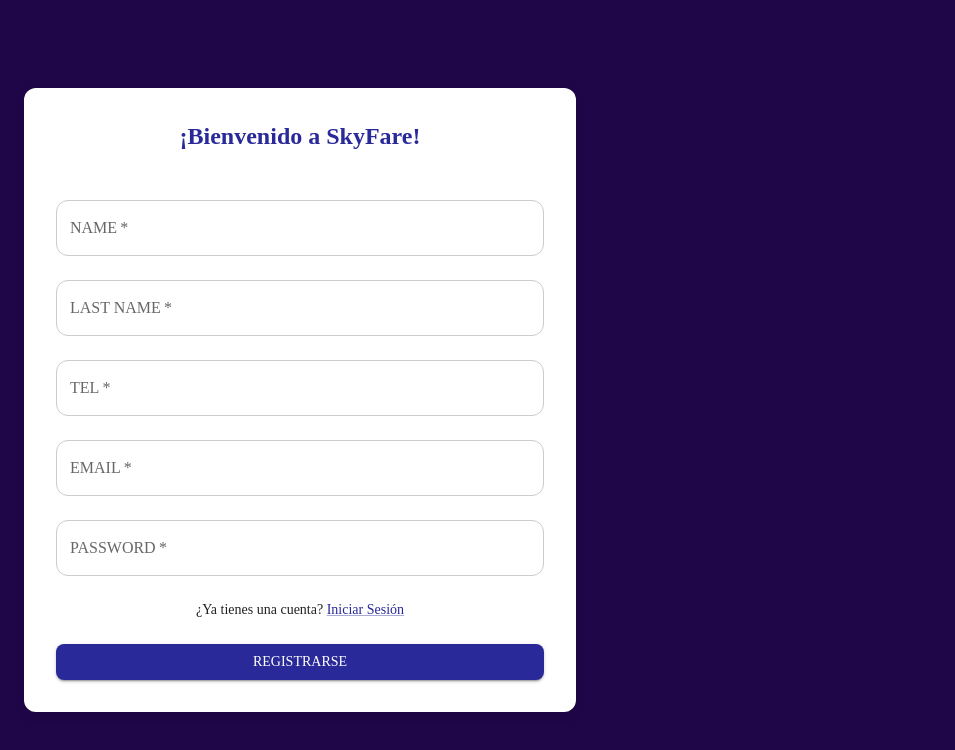
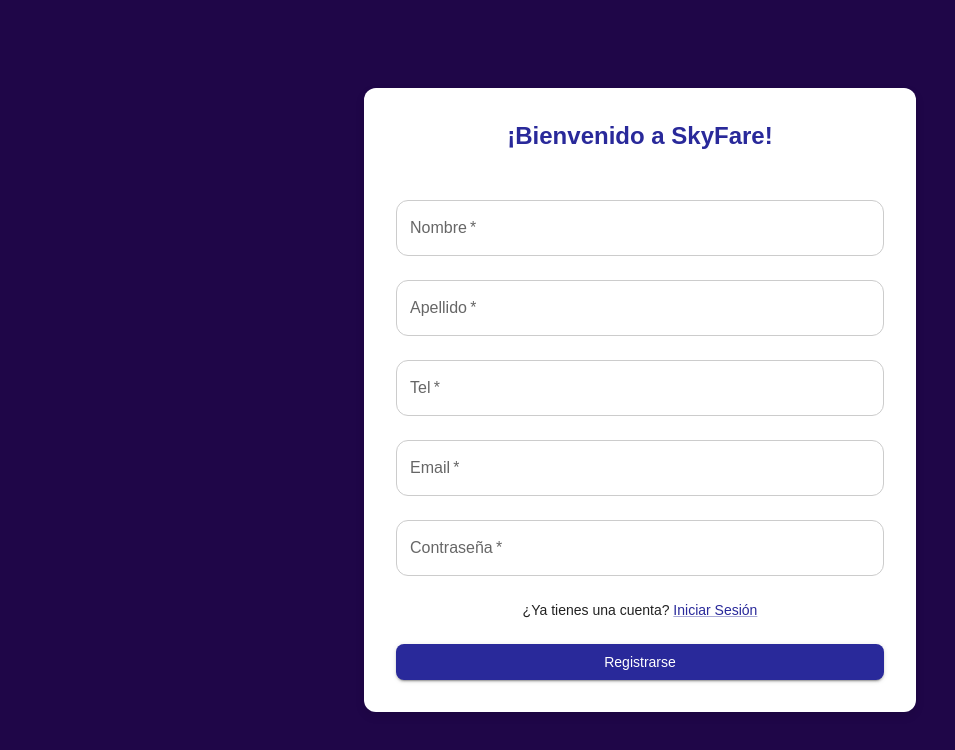
Before and after one commit to adrianajacobo2002/travel-web, a React (Vite) app: page /register in a window 1280 px wide. Shown: the top 750 px of the page, without its empty margins (0-955 px from the left). Built offline with nearby package versions, Linux system fonts and the light colour scheme.

Commit message:
Interfaz centrada

```diff
--- a/src/App.jsx
+++ b/src/App.jsx
@@ -9,13 +9,13 @@
 
 const theme = createTheme({
   typography: {
-    fontFamily: "Nunito, serif",
-    h1: { fontFamily: "Poppins, serif" },
-    h2: { fontFamily: "Poppins, serif" },
-    h3: { fontFamily: "Poppins, serif" },
-    h4: { fontFamily: "Poppins, serif" },
-    h5: { fontFamily: "Poppins, serif" },
-    h6: { fontFamily: "Poppins, serif" },
+    fontFamily: "Nunito, sans-serif",
+    h1: { fontFamily: "Poppins, sans-serif" },
+    h2: { fontFamily: "Poppins, sans-serif" },
+    h3: { fontFamily: "Poppins, sans-serif" },
+    h4: { fontFamily: "Poppins, sans-serif" },
+    h5: { fontFamily: "Poppins, sans-serif" },
+    h6: { fontFamily: "Poppins, sans-serif" },
   },
   palette: {
     background: {
--- a/src/forms/Login/Login.jsx
+++ b/src/forms/Login/Login.jsx
@@ -1,14 +1,41 @@
 import React, { useState } from "react";
 import { useNavigate } from "react-router-dom";
-import { login } from "../../service/authService"; // Importa el servicio
-import Container from "@mui/material/Container";
-import Card from "@mui/material/Card";
-import CardContent from "@mui/material/CardContent";
-import Button from "@mui/material/Button";
-import Typography from "@mui/material/Typography";
-import TextField from "@mui/material/TextField";
-import CardMedia from "@mui/material/CardMedia";
-import avion from "../../assets/img/avion.png";
+import {
+  TextField,
+  Button,
+  Typography,
+  Box,
+  Container,
+  Paper,
+  Link,
+} from "@mui/material";
+import { styled } from "@mui/material/styles";
+import { login } from "../../service/authService";
+
+// Estilos personalizados
+const CustomPaper = styled(Paper)({
+  padding: "2rem",
+  display: "flex",
+  flexDirection: "column",
+  alignItems: "center",
+  borderRadius: "12px",
+  boxShadow: "0px 4px 10px rgba(0, 0, 0, 0.1)",
+});
+
+const CustomTextField = styled(TextField)({
+  "& .MuiOutlinedInput-root": {
+    borderRadius: "12px",
+    "& fieldset": {
+      borderColor: "#ccc",
+    },
+    "&:hover fieldset": {
+      borderColor: "#999",
+    },
+    "&.Mui-focused fieldset": {
+      borderColor: "#24107D",
+    },
+  },
+});
 
 const Login = () => {
   const [formData, setFormData] = useState({ email: "", password: "" });
@@ -21,38 +48,100 @@
 
   const handleSubmit = async (e) => {
     e.preventDefault();
-    setError(""); // Limpia errores previos
+    setError("");
 
     try {
       const data = await login(formData.email, formData.password);
       console.log("Login exitoso:", data);
-      navigate("/dashboard"); // Redirige tras el login
+      navigate("/dashboard");
     } catch (err) {
       setError(err || "Error al iniciar sesión. Inténtalo de nuevo.");
     }
   };
 
   return (
-    <Container maxWidth="sm" sx={{ display: "flex", justifyContent: "center", minHeight: "100vh", alignItems: "center" }}>
-      <Card sx={{ padding: 4, borderRadius: 5, textAlign: "center", width: "100%" }}>
-        <Typography variant="h5" sx={{ fontWeight: "bold", mb: 2, color: "#1f0648" }}>¡Bienvenido a <br /> SkyFare!</Typography>
-        <CardMedia component="img" image={avion} alt="Avión" sx={{ maxWidth: "20%", height: "auto", margin: "0 auto", mb: 2 }} />
+    <Box
+      sx={{
+        minHeight: "100vh",
+        width: "100vw", // ✅ Asegura que ocupe todo el ancho de la pantalla
+        display: "flex",
+        justifyContent: "center", // ✅ Centra horizontalmente
+        alignItems: "center", // ✅ Centra verticalmente
+        backgroundColor: "#1f0648", // ✅ Asegura que el fondo se aplique en toda la pantalla
+      }}
+    >
+      <Container maxWidth="sm">
+        <CustomPaper>
+          <Typography
+            variant="h5"
+            fontWeight="bold"
+            color="#29299a"
+            gutterBottom
+          >
+            ¡Bienvenido a <span style={{ color: "#29299a" }}>SkyFare!</span>
+          </Typography>
 
-        <form onSubmit={handleSubmit}>
-          <CardContent sx={{ textAlign: "left" }}>
-            <Typography variant="subtitle2" sx={{ fontWeight: "bold", mb: 0.5, color: "#1f0648", fontSize: "16px" }}>EMAIL</Typography>
-            <TextField fullWidth id="email" label="Email" variant="outlined" type="email" name="email" value={formData.email} onChange={handleChange} sx={{ mb: 2 }} />
+          <Box
+            component="form"
+            onSubmit={handleSubmit}
+            sx={{ width: "100%", mt: 3, borderRadius: "8px" }}
+          >
+            <CustomTextField
+              label="Email"
+              name="email"
+              type="email"
+              fullWidth
+              margin="normal"
+              value={formData.email}
+              onChange={handleChange}
+              required
+              sx={{ fontFamily: "Nunito, sans-serif" }}
+            />
+            <CustomTextField
+              label="Contraseña"
+              name="password"
+              type="password"
+              fullWidth
+              margin="normal"
+              value={formData.password}
+              onChange={handleChange}
+              required
+              sx={{ fontFamily: "Nunito, sans-serif" }}
+            />
 
-            <Typography variant="subtitle2" sx={{ fontWeight: "bold", mt: 2, mb: 0.5, color: "#1f0648", fontSize: "16px" }}>PASSWORD</Typography>
-            <TextField fullWidth id="password" label="Password" variant="outlined" type="password" name="password" value={formData.password} onChange={handleChange} />
-          </CardContent>
+            {error && (
+              <Typography color="error" sx={{ mt: 2 }}>
+                {error}
+              </Typography>
+            )}
 
-          {error && <Typography color="error" sx={{ mt: 2 }}>{error}</Typography>}
+            <Box sx={{ textAlign: "center", mt: 2 }}>
+              <Typography variant="body2">
+                ¿No tienes una cuenta?{" "}
+                <Link href="/register" color="#29299a">
+                  Regístrate
+                </Link>
+              </Typography>
+            </Box>
 
-          <Button type="submit" variant="contained" fullWidth sx={{ mt: 2, backgroundColor: "#1f0648", "&:hover": { backgroundColor: "#150336" }, borderRadius: "20px" }}>Iniciar Sesión</Button>
-        </form>
-      </Card>
-    </Container>
+            <Button
+              type="submit"
+              variant="contained"
+              fullWidth
+              sx={{
+                mt: 3,
+                backgroundColor: "#29299a",
+                borderRadius: "8px",
+                fontFamily: "Nunito, sans-serif",
+                textTransform: "none",
+              }}
+            >
+              Iniciar Sesión
+            </Button>
+          </Box>
+        </CustomPaper>
+      </Container>
+    </Box>
   );
 };
 
--- a/src/forms/Register/index.jsx
+++ b/src/forms/Register/index.jsx
@@ -1,6 +1,14 @@
 import React, { useState } from "react";
 import { useNavigate } from "react-router-dom";
-import { TextField, Button, Typography, Box, Container, Paper, Link } from "@mui/material";
+import {
+  TextField,
+  Button,
+  Typography,
+  Box,
+  Container,
+  Paper,
+  Link,
+} from "@mui/material";
 import { styled } from "@mui/material/styles";
 import { register } from "../../service/authService"; // Importa la función de registro
 
@@ -61,33 +69,110 @@
       navigate("/login"); // Redirigir al login después del registro exitoso
     } catch (err) {
       console.error("Error en el registro:", err);
-      setError(err.response?.data?.message || "Error al registrarse, intenta de nuevo.");
+      setError(
+        err.response?.data?.message || "Error al registrarse, intenta de nuevo."
+      );
     }
   };
 
-
   return (
-    <Box sx={{ minHeight: "100vh", display: "flex", justifyContent: "center", alignItems: "center" }}>
+    <Box
+      sx={{
+        minHeight: "100vh",
+        width: "100vw",
+        display: "flex",
+        justifyContent: "center",
+        alignItems: "center",
+      }}
+    >
       <Container maxWidth="sm">
         <CustomPaper>
-          <Typography variant="h5" fontWeight="bold" color="#29299a" gutterBottom>
+          <Typography
+            variant="h5"
+            fontWeight="bold"
+            color="#29299a"
+            gutterBottom
+          >
             ¡Bienvenido a <span style={{ color: "#29299a" }}>SkyFare!</span>
           </Typography>
-          <Box component="form" onSubmit={handleSubmit} sx={{ width: "100%", mt: 3, borderRadius: "8px" }}>
-            <CustomTextField label="NAME" name="nombre" fullWidth margin="normal" value={formData.nombres} onChange={handleChange} required />
-            <CustomTextField label="LAST NAME" name="apellido" fullWidth margin="normal" value={formData.apellidos} onChange={handleChange} required />
-            <CustomTextField label="TEL" name="telefono" fullWidth margin="normal" value={formData.telefono} onChange={handleChange} required />
-            <CustomTextField label="EMAIL" name="email" type="email" fullWidth margin="normal" value={formData.email} onChange={handleChange} required />
-            <CustomTextField label="PASSWORD" name="contrasena" type="password" fullWidth margin="normal" value={formData.password} onChange={handleChange} required />
+          <Box
+            component="form"
+            onSubmit={handleSubmit}
+            sx={{ width: "100%", mt: 3, borderRadius: "8px" }}
+          >
+            <CustomTextField
+              label="Nombre"
+              name="nombre"
+              fullWidth
+              margin="normal"
+              value={formData.nombres}
+              onChange={handleChange}
+              required
+            />
+            <CustomTextField
+              label="Apellido"
+              name="apellido"
+              fullWidth
+              margin="normal"
+              value={formData.apellidos}
+              onChange={handleChange}
+              required
+            />
+            <CustomTextField
+              label="Tel"
+              name="telefono"
+              fullWidth
+              margin="normal"
+              value={formData.telefono}
+              onChange={handleChange}
+              required
+            />
+            <CustomTextField
+              label="Email"
+              name="email"
+              type="email"
+              fullWidth
+              margin="normal"
+              value={formData.email}
+              onChange={handleChange}
+              required
+            />
+            <CustomTextField
+              label="Contraseña"
+              name="contrasena"
+              type="password"
+              fullWidth
+              margin="normal"
+              value={formData.password}
+              onChange={handleChange}
+              required
+            />
 
-            {error && <Typography color="error" sx={{ mt: 2 }}>{error}</Typography>}
+            {error && (
+              <Typography color="error" sx={{ mt: 2 }}>
+                {error}
+              </Typography>
+            )}
 
             <Box sx={{ textAlign: "center", mt: 2 }}>
               <Typography variant="body2">
-                ¿Ya tienes una cuenta? <Link href="/login" color="#29299a">Iniciar Sesión</Link>
+                ¿Ya tienes una cuenta?{" "}
+                <Link href="/login" color="#29299a">
+                  Iniciar Sesión
+                </Link>
               </Typography>
             </Box>
-            <Button type="submit" variant="contained" fullWidth sx={{ mt: 3, backgroundColor: "#29299a", borderRadius: "8px" }}>
+            <Button
+              type="submit"
+              variant="contained"
+              fullWidth
+              sx={{
+                mt: 3,
+                backgroundColor: "#29299a",
+                borderRadius: "8px",
+                textTransform: "none",
+              }}
+            >
               Registrarse
             </Button>
           </Box>
```
